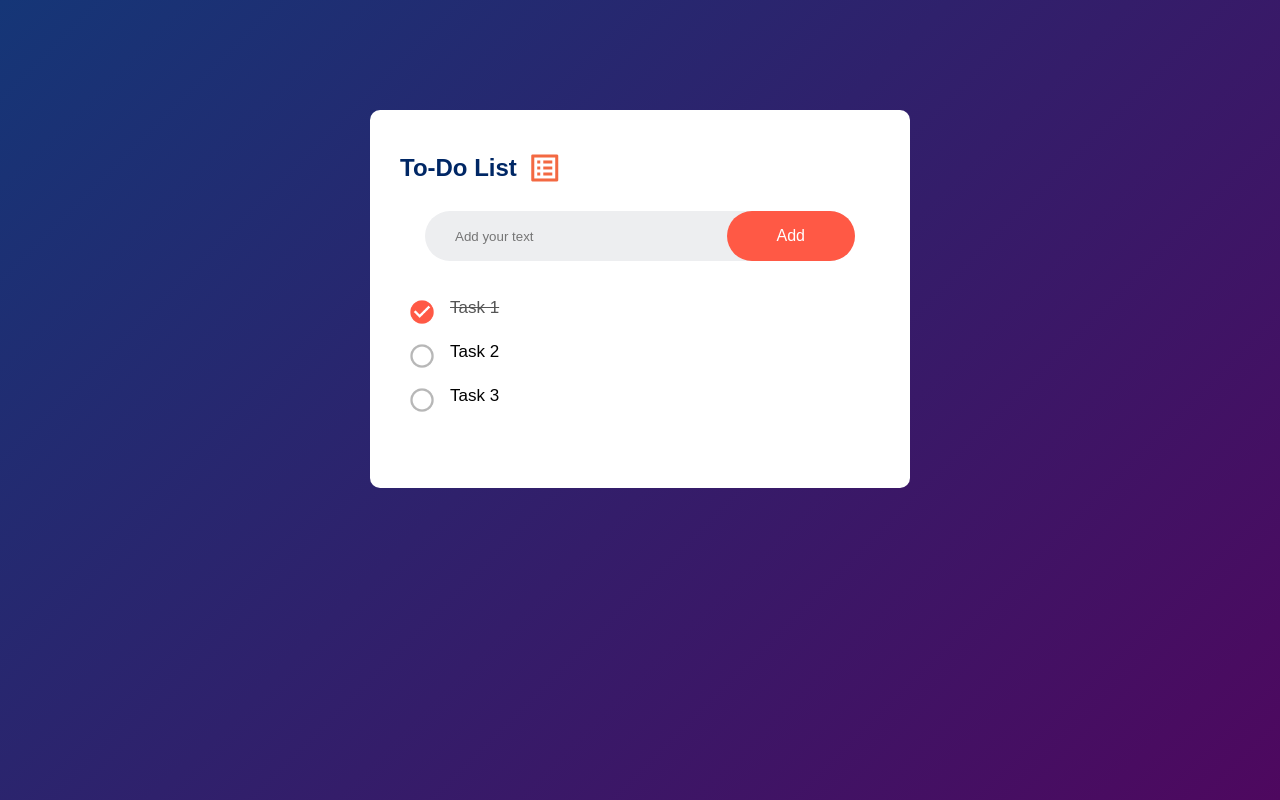
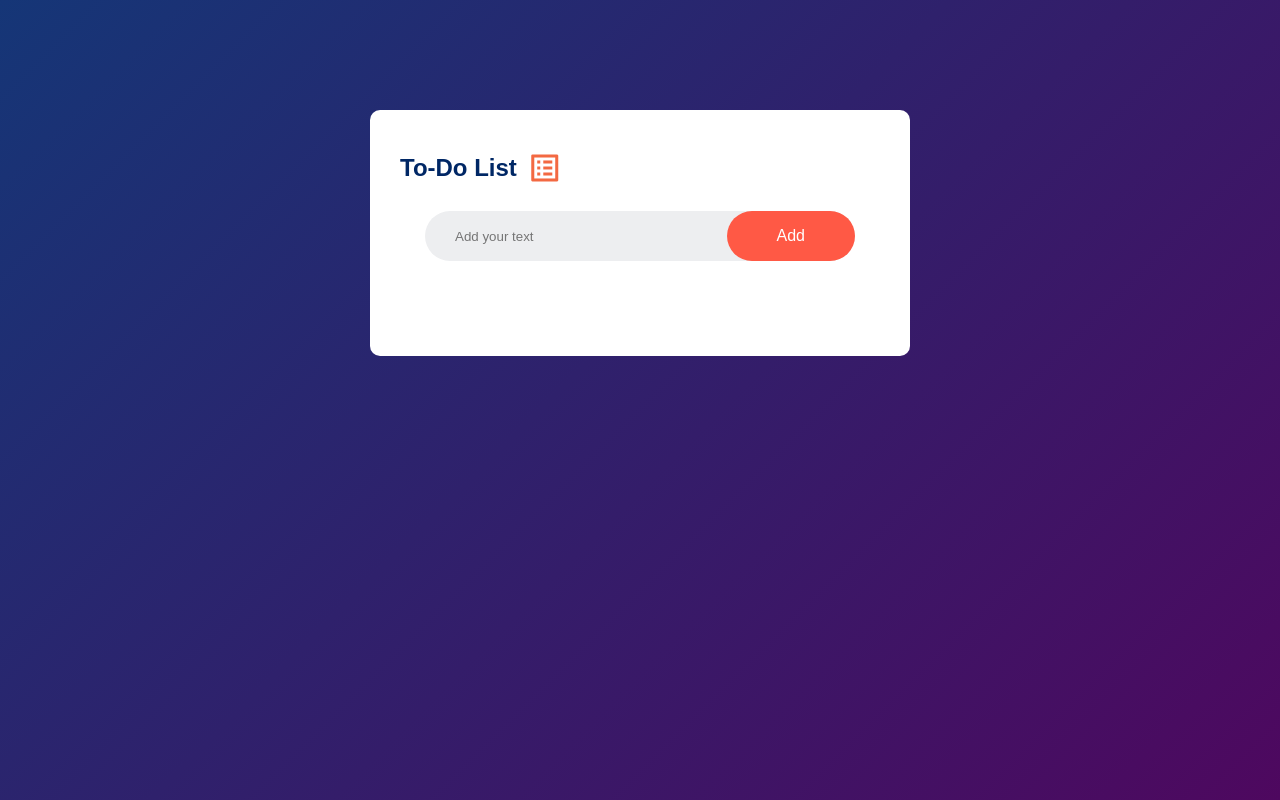
Before and after one commit to hellokristinafaye/toDoList, a plain HTML site: page index.html in a window 1280 px wide. Drawn offline with Linux system fonts and the light colour scheme.

Commit message:
cleared HTML placeholders so we can start on JS!

```diff
--- a/index.html
+++ b/index.html
@@ -18,9 +18,9 @@
                 <button class="">Add</button>
             </div>
             <ul id="list-container">
-                <li class="checked">Task 1</li>
+                <!-- <li class="checked">Task 1</li>
                 <li class="">Task 2</li>
-                <li class="">Task 3</li>
+                <li class="">Task 3</li> -->
             </ul>
         </div>
     </div>
```
